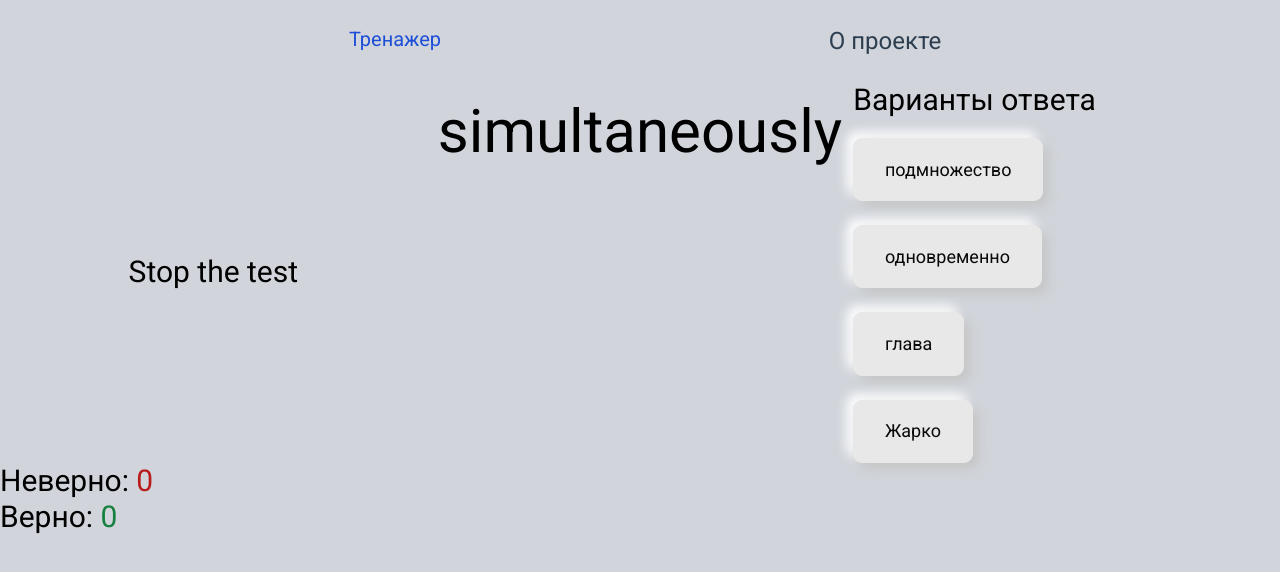
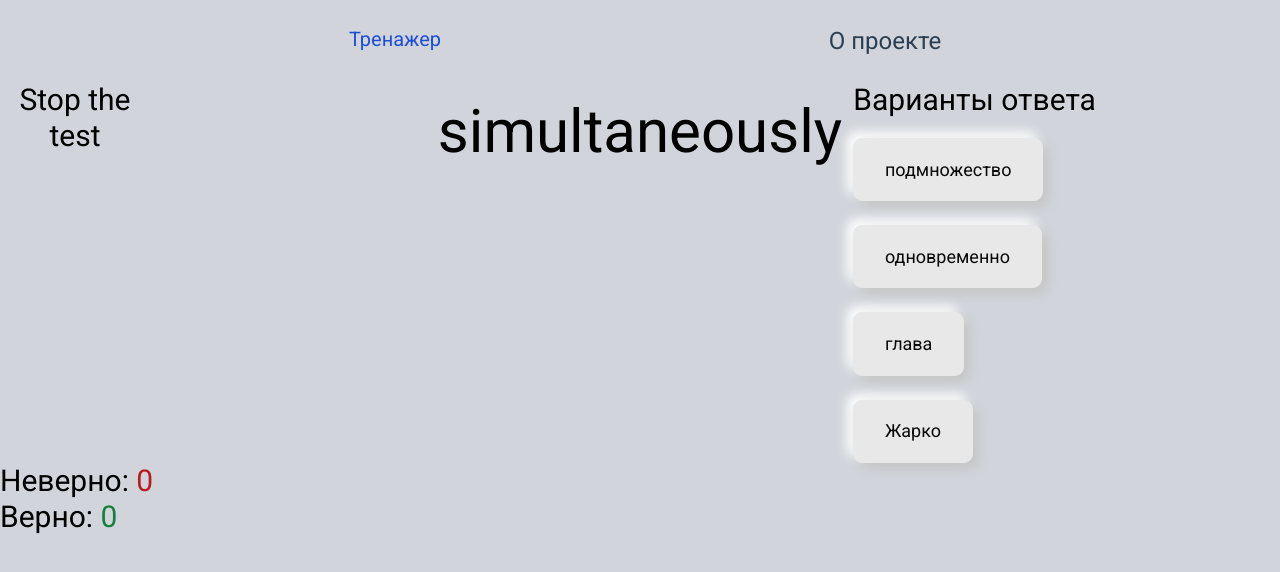
Before and after one commit to darkleon1983/next-vocabulary-app, a Next.js app: page /TrainingPage in a window 1280 px wide. Both pictures are taken after a click on the button "НАЧАТЬ ТЕСТ". Shown: the top 572 px of the page. Built offline with nearby package versions, Linux system fonts and the light colour scheme.

Commit message:
just added parametres to stopTestButton

```diff
--- a/app/components/ui/StopTestButton/index.tsx
+++ b/app/components/ui/StopTestButton/index.tsx
@@ -1,8 +1,9 @@
 import React from "react";
 import cn from "classnames";
+import styles from "./stopTestButton.module.scss";
 
 const StopTestButton = () => {
-  return <button>Stop the test</button>;
+  return <button className={cn(styles.stopButton)}>Stop the test</button>;
 };
 
 export default StopTestButton;
--- /dev/null
+++ b/app/components/ui/StopTestButton/stopTestButton.module.scss
@@ -0,0 +1,4 @@
+.stopButton {
+  width: 150px;
+  height: 50px;
+}
```
